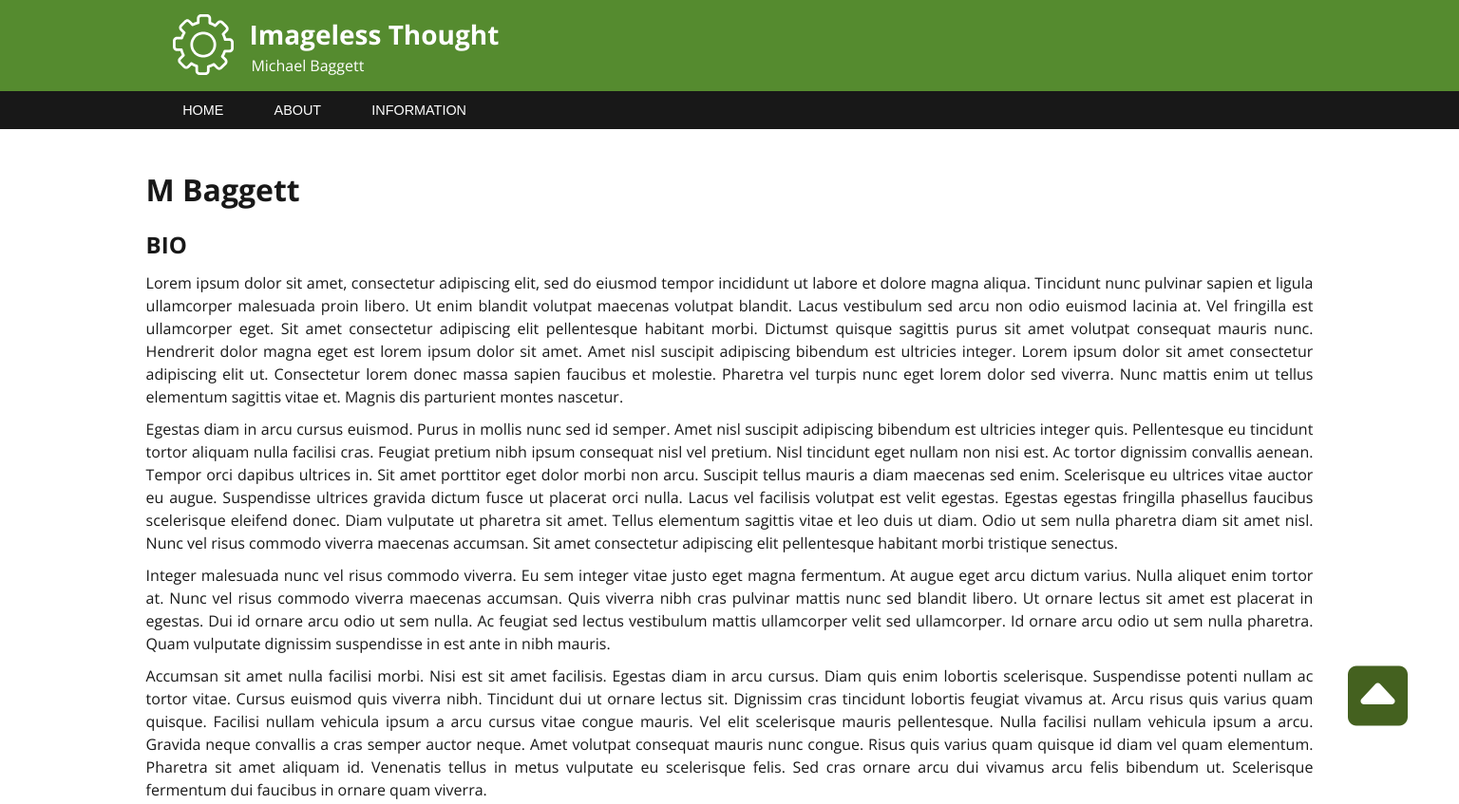
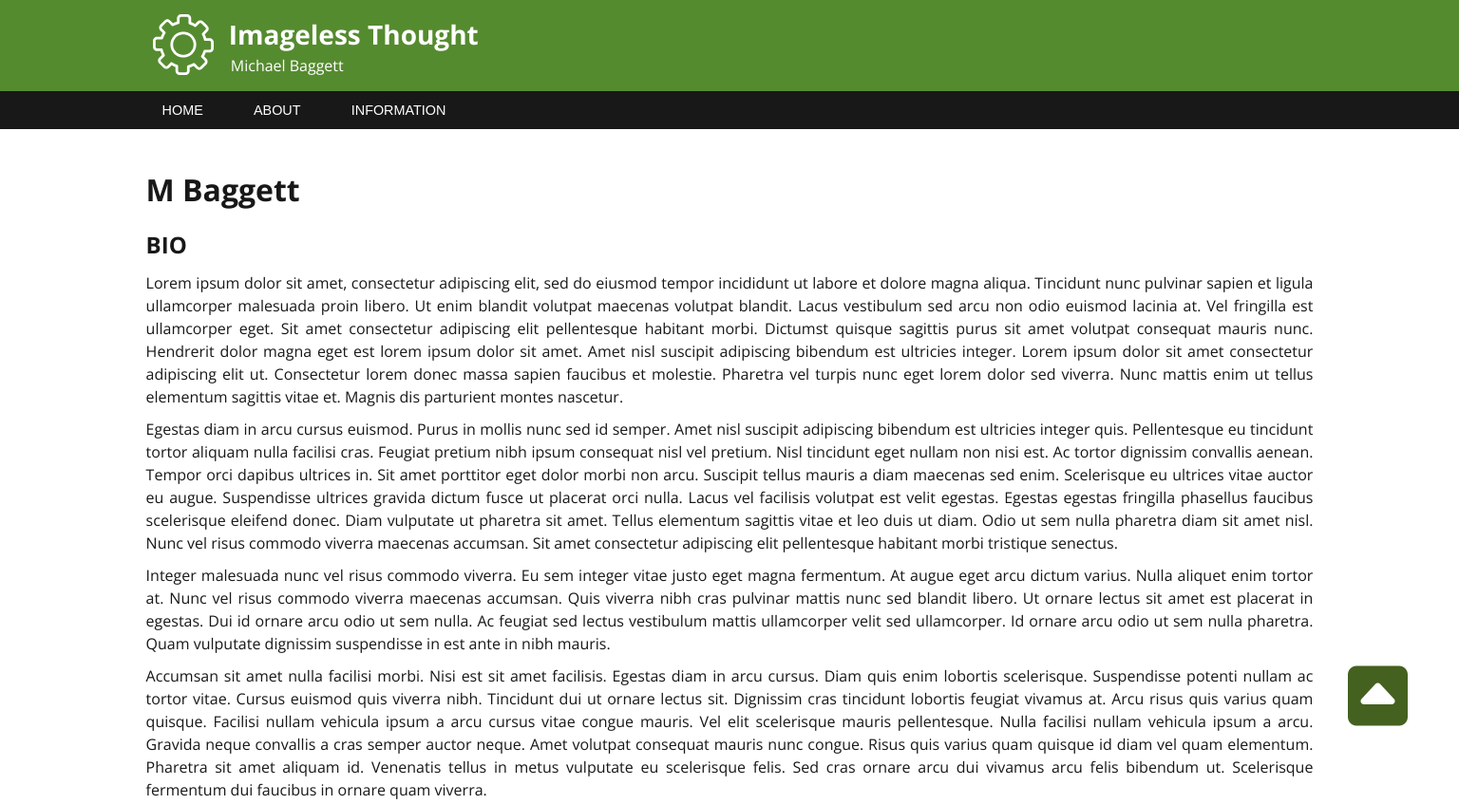
Before and after one commit to imageless-thought/imageless-thought.github.io, a plain HTML site: page index.html in a window 1536 px wide. Shown: the top 847 px of the page at 95% size. Drawn offline with nearby package versions, Linux system fonts and the light colour scheme.

Commit message:
Hopefully a better solution to the responsive header and navbar

```diff
--- a/css/updated_header-media-queries.css
+++ b/css/updated_header-media-queries.css
@@ -24,19 +24,6 @@
         top: 60px; /* 5rem */
 }
 }
-
-@media screen and (min-width: 1460px) {
-    .nav-container {
-        width: 100%;
-        padding-left: 0; /* 4.35rem; */
-    }
-    .scrolled-show .nav-container {
-        /* width: 100%;
-        padding-left: 4.3rem;
-        justify-content: flex-start; */
-    }
-}
-
     @media screen and (min-width: 1800px) {
     .quick-links-content {
         right: 15.5rem;  /* 14vw 7vw 15.19rem */
@@ -194,13 +181,8 @@
     }
  */
     .header-pic-container {   /* MB added to push log up to be aligned with with menu bar */
-    margin-left: 2rem; margin-right: .5rem;
     padding-bottom: .8rem;
     padding-right:  .25rem;
-    }
-
-    .header-flex {
-        gap: 0.5rem .35rem; /* MB: added spacing between logo and title */
     }
 
     .mobile-menu-button {
--- a/css/updated_header.css
+++ b/css/updated_header.css
@@ -51,8 +51,8 @@ header {
 
 .header-pic-container {
   display: flex;
-  margin-left: 11.4rem; margin-right: .5rem;
   align-items: center;
+  margin-left: .45rem; margin-right: 1rem;
 }
 
 .unset {
@@ -67,9 +67,9 @@ header {
 
 .header-flex {
   display: flex;
-  width: 100%;
+  width: 80%;
   margin: auto;
-  gap: 1rem .5rem;
+  gap: 1rem 0;
   overflow: hidden;
 }
 
@@ -148,13 +148,15 @@ a.nostyle:active {
 
 .nav-container {
   display: flex;
-  margin: 0 0 0 10.95rem;
+  width: 80%;
+  margin: auto;
   gap: 1rem 1.2rem;
 }
 
 .scrolled-show .nav-container {
   display: flex;
-  margin: 0 0 0 10.95rem;
+  width: 80%;
+  margin: auto;
   gap: 1rem 1.2rem;
 }
 
```
